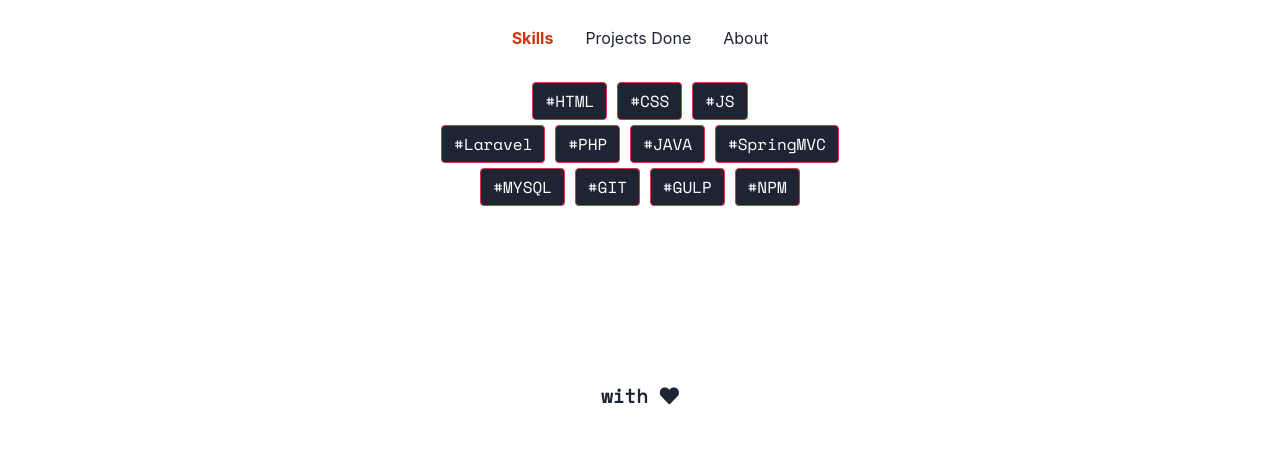
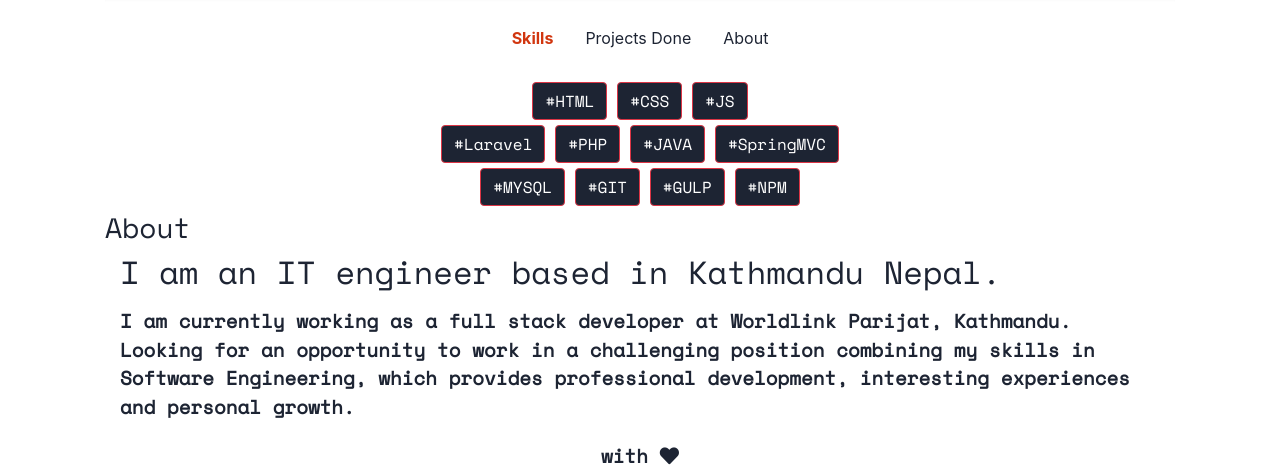
Before and after one commit to KunwarSagar/KunwarSagar.github.io, a plain HTML site: page index.html in a window 1280 px wide. Shown: the part 489-960 px from the top of the page. Before the commit the page ends 900 px from the top, so only its background shows below. Drawn offline with nearby package versions, Linux system fonts and the light colour scheme.

Commit message:
changes in about section

```diff
--- a/index.html
+++ b/index.html
@@ -100,10 +100,23 @@
 				<span class="btn btn-danger tags">Project Planning System</span><br>
 				<span class="btn btn-danger tags">Different Dynamic Websites </span>
 			</div>
-			<div class="About text-center" id="About">
-				I am an IT engineer based in Kathmandu Nepal. I am currently working as a full stack developer
-				at Worldlink Parijat, Kathmandu.
-			</div>
+   <section id="about" class="section scrollspy">
+      <h3 class="page-title white-text teal">About</h3>
+      <div class="container flow-text">
+         <blockquote>
+          <h2>
+           I am an IT engineer based in Kathmandu Nepal. </h2>
+        </blockquote>
+        <p>
+
+         I am currently working as a full stack developer
+	at Worldlink Parijat, Kathmandu. </p>
+        <p>
+          Looking for an opportunity to work in a challenging position combining my skills in Software Engineering, which provides professional development, interesting experiences and personal growth.
+        </p>
+     </div>
+    </section>
+
 		</div>
 
 	</div>
```
